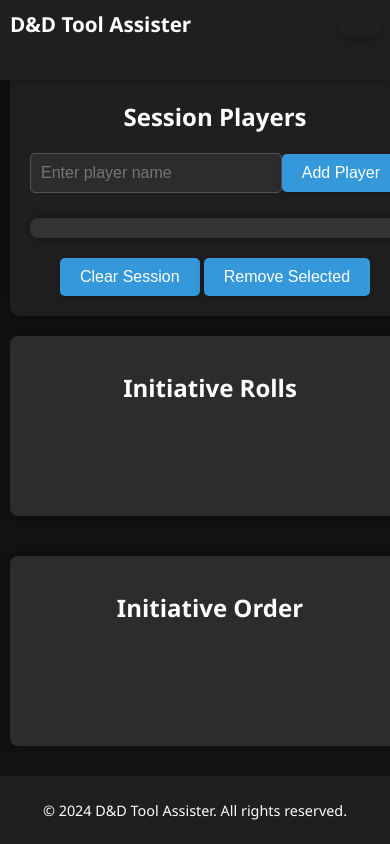
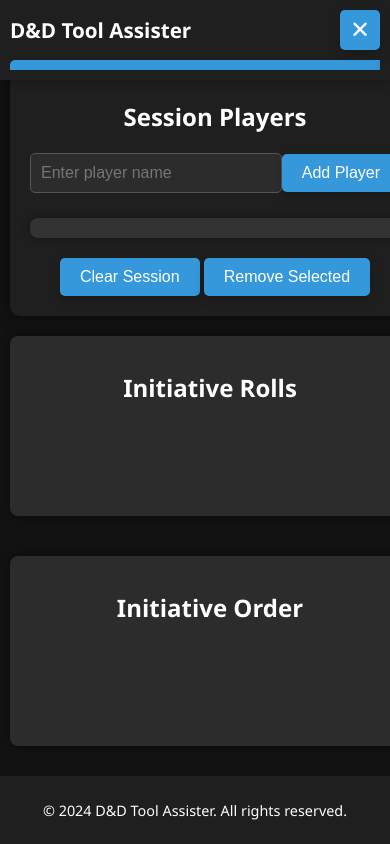
Before and after one commit to James-Bragg/James-Bragg.github.io, a plain HTML site: page tracker.html in a window 390 px wide. Both pictures are taken after a click on the button "Toggle Navigation". Shown: the top 844 px of the page. Drawn offline with Linux system fonts and the light colour scheme.

Commit message:
full update

```diff
--- a/scripts.js
+++ b/scripts.js
@@ -1,4 +1,16 @@
 document.addEventListener("DOMContentLoaded", function () {
+    // Mobile menu toggle button and menu reference
+    const navToggle = document.querySelector(".nav-toggle");
+    const navRight = document.querySelector(".nav-right");
+
+    // Toggle the mobile menu open and close
+    navToggle.addEventListener("click", function () {
+        navRight.classList.toggle("active");
+        navToggle.classList.toggle("active");
+    });
+
+    // Existing code for managing D&D Tool Assister functionalities
+
     // Element references
     const addPlayerForm = document.getElementById("addPlayerForm");
     const sessionPlayersList = document.getElementById("sessionPlayersList");
@@ -12,17 +24,6 @@
 
     let currentTurnIndex = 0;
     let initiativeGroups = [];
-
-
-    document.addEventListener("DOMContentLoaded", function () {
-        const navToggle = document.querySelector(".nav-toggle");
-        const navRight = document.querySelector(".nav-right");
-
-        navToggle.addEventListener("click", function () {
-            navRight.classList.toggle("active");
-            navToggle.classList.toggle("active");
-        });
-    });
 
     // Function to update the current turn highlight
     function updateCurrentTurn() {
--- a/styles.css
+++ b/styles.css
@@ -36,7 +36,7 @@
     box-shadow: var(--box-shadow-default);
     transition: background-color 0.3s ease, box-shadow 0.3s ease;
     width: auto;
-    white-space: nowrap; /* Prevents text from wrapping in buttons */
+    white-space: nowrap;
 }
 
 button:hover, input[type="submit"]:hover {
@@ -123,34 +123,35 @@
 .nav-toggle {
     display: none;
     flex-direction: column;
-    justify-content: space-around;
-    width: 30px;
-    height: 25px;
-    background: transparent;
+    justify-content: center;
+    align-items: center;
+    width: 40px;
+    height: 40px;
+    background-color: var(--primary-color);
     border: none;
+    border-radius: var(--border-radius);
     cursor: pointer;
     z-index: 1001;
     position: relative;
+    color: white;
+    font-size: 24px;
 }
 
-.nav-toggle span {
-    width: 100%;
-    height: 3px;
-    background-color: white;
-    border-radius: 5px;
-    transition: all 0.3s ease;
+.nav-toggle.active span {
+    display: none;
 }
 
-.nav-toggle.active span:nth-child(1) {
-    transform: rotate(45deg) translate(5px, 5px);
+.nav-toggle::before {
+    content: "\2630"; /* Unicode for hamburger icon */
+    font-size: 24px;
+    color: white;
+    display: block;
+    text-align: center;
 }
 
-.nav-toggle.active span:nth-child(2) {
-    opacity: 0;
-}
-
-.nav-toggle.active span:nth-child(3) {
-    transform: rotate(-45deg) translate(5px, -5px);
+.nav-toggle.active::before {
+    content: "\2715"; /* Unicode for 'X' icon when active */
+    font-size: 24px;
 }
 
 /* Mobile Menu */
--- a/tracker.html
+++ b/tracker.html
@@ -22,8 +22,6 @@
                 <h1>D&D Tool Assister</h1>
                 <button class="nav-toggle" aria-label="Toggle Navigation">
                     <span></span>
-                    <span></span>
-                    <span></span>
                 </button>
             </div>
             <ul class="nav-right">
@@ -34,8 +32,6 @@
             </ul>
         </nav>
     </header>
-
-
     <main class="main-container">
         <section class="left-box session-players-section" aria-labelledby="session-players-heading">
             <h2 id="session-players-heading">Session Players</h2>
```
Also changed, not shown: about.html (+1 -2 lines), index.html (+1 -2 lines), resources.html (+1 -2 lines).
